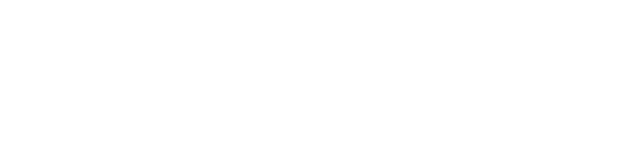
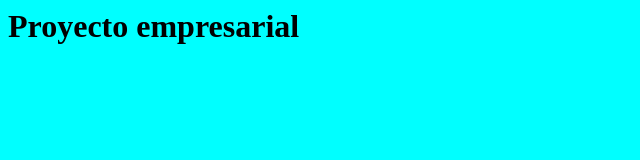
Before and after one commit to Daniel77AC/CursoGit, a plain HTML site: page index.html in a window 1280 px wide. Shown: the whole page, without its empty margins (0-640 px from the left). Drawn offline with Linux system fonts and the light colour scheme.

```diff
--- /dev/null
+++ b/css/estilos.css
@@ -0,0 +1,4 @@
+body {
+  background-color: cyan;
+
+}
--- a/index.html
+++ b/index.html
@@ -2,11 +2,12 @@
 
  <head>
   <title>Archivo index</title>
+  <link rel="stylesheet" href="css/estilos.css" type="text/css" />
  </head>
 
  <body>
 
-
+  <h1>Proyecto empresarial</h1>
 
 
 
```
Also changed, not shown: js/javascript.js (added).
